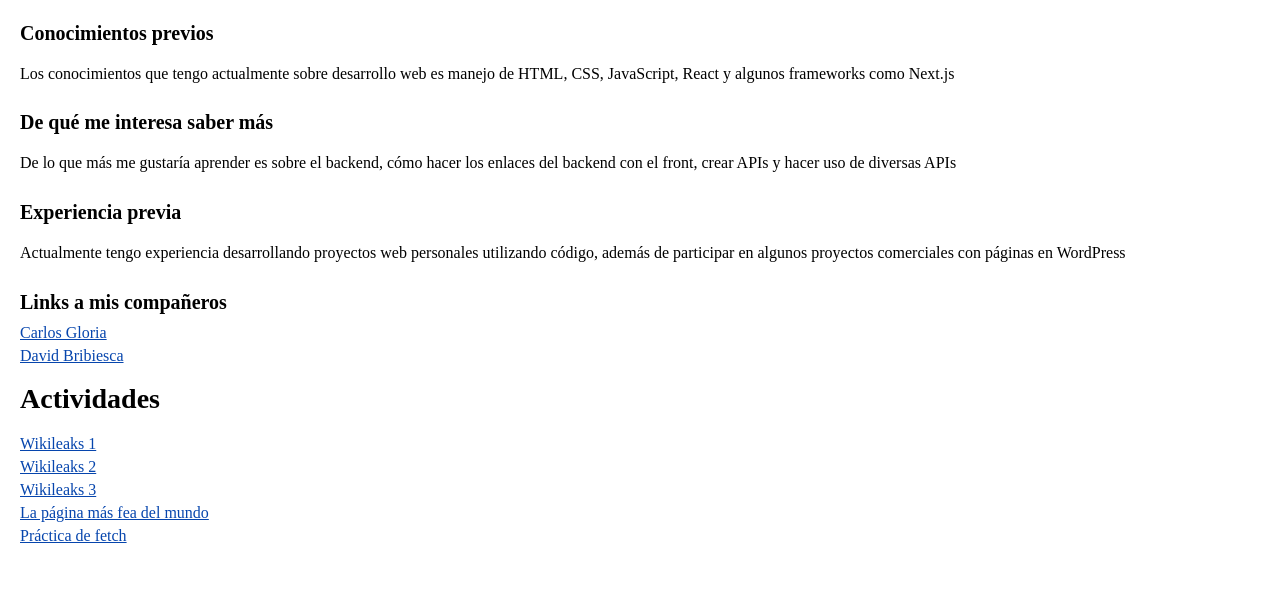
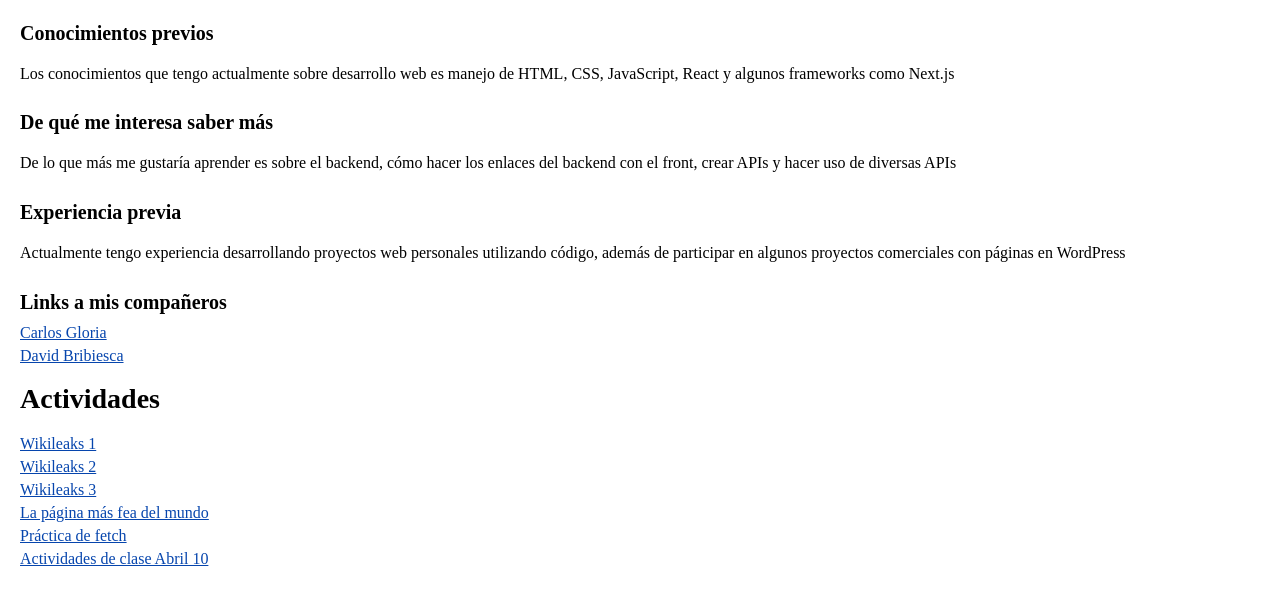
Before and after one commit to AaronHero03/AaronHero03.github.io, a plain HTML site: page index.html in a window 1280 px wide. Shown: the part 64-666 px from the top of the page. Drawn offline with Linux system fonts and the light colour scheme.

Commit message:
Add link to class activities for April 10

```diff
--- a/index.html
+++ b/index.html
@@ -41,6 +41,7 @@
 			<a href="wikileaks3.html">Wikileaks 3</a>
 			<a href="ugliestpage.html">La página más fea del mundo</a>
 			<a href="fetch.html">Práctica de fetch</a>
+			<a href="https://francisco0227.github.io/tareas/juego_web/todos_juegos.html">Actividades de clase Abril 10</a>
 		</div>
 	</body>
 </html>
```
